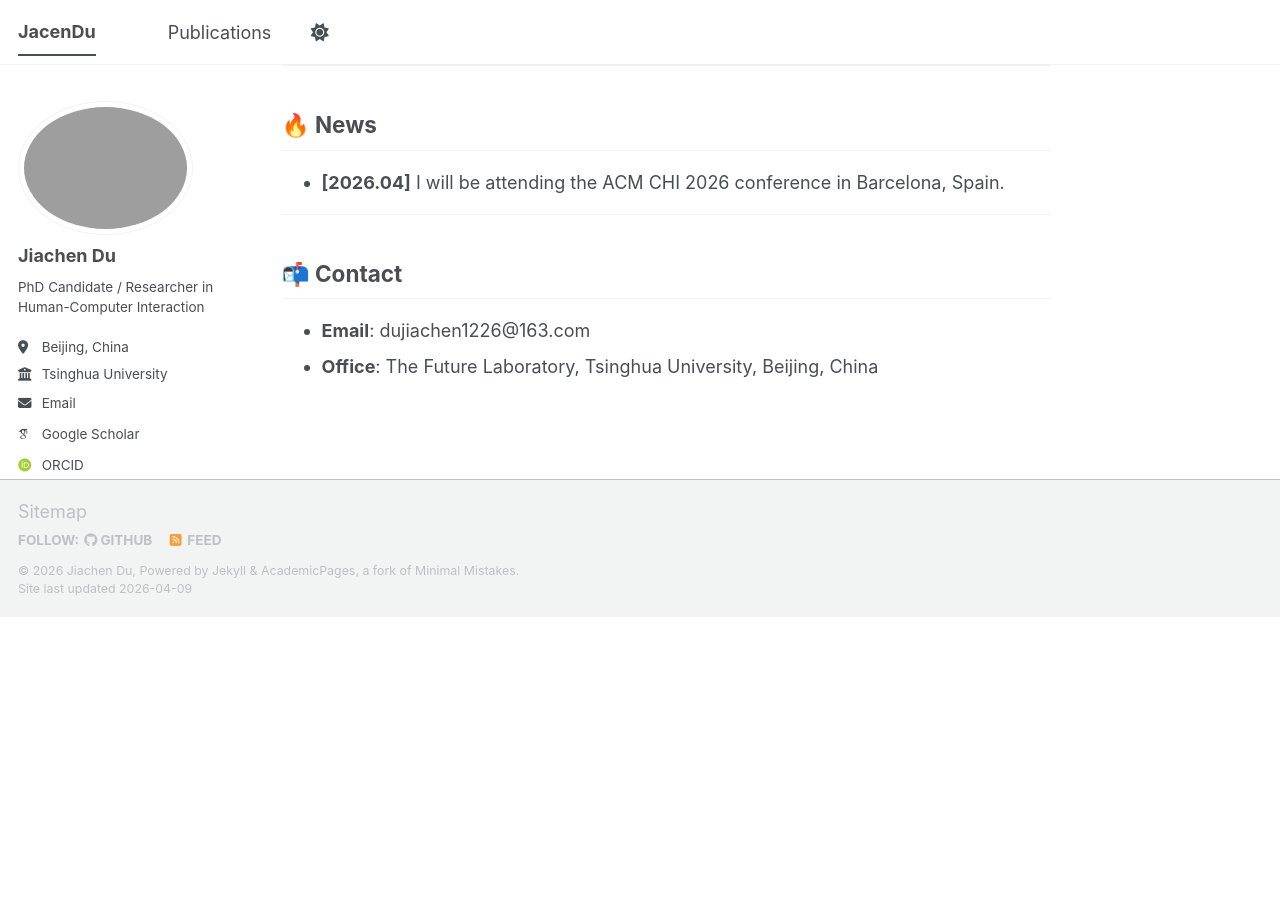
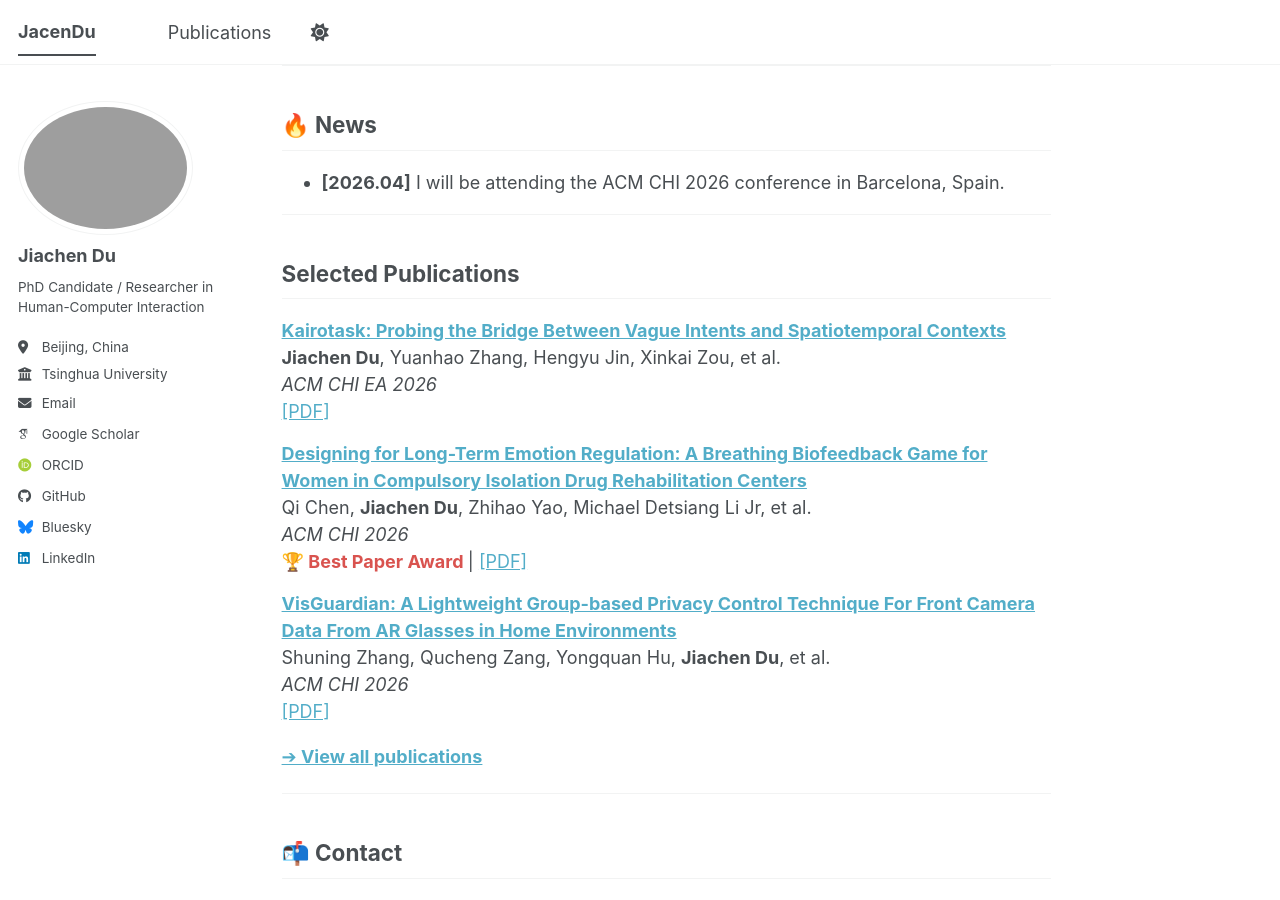
Before and after one commit to JacenDu/JacenDu.github.io, a Jekyll site: the page built from _pages/about.md, in a window 1280 px wide and 900 px high, scrolled down 589 px. Built offline with Jekyll 4.4.1, drawn with Linux system fonts in a browser that asks for light colours; some web fonts are replaced; a script bundle is joined from its source files by our own code; library files that are not in the unit come from our copies; before the commit the page ends 1206 px from its top, so only the background shows below that.

Commit message:
Update about.md

```diff
--- a/_pages/about.md
+++ b/_pages/about.md
@@ -23,6 +23,37 @@ My research lies at the intersection of human-centered AI and data science. I am
 
 ---
 
+## Selected Publications
+
+<ul style="list-style-type: none; padding-left: 0;">
+
+  <li style="margin-bottom: 15px;">
+    <b><a href="/publication/2026-04-13-chi-ea-kairotask">Kairotask: Probing the Bridge Between Vague Intents and Spatiotemporal Contexts</a></b><br>
+    <b>Jiachen Du</b>, Yuanhao Zhang, Hengyu Jin, Xinkai Zou, et al.<br>
+    <i>ACM CHI EA 2026</i> <br>
+    <a href="https://doi.org/10.1145/3772363.3798333">[PDF]</a>
+  </li>
+
+  <li style="margin-bottom: 15px;">
+    <b><a href="/publication/2026-04-13-chi-breathing-game">Designing for Long-Term Emotion Regulation: A Breathing Biofeedback Game for Women in Compulsory Isolation Drug Rehabilitation Centers</a></b><br>
+    Qi Chen, <b>Jiachen Du</b>, Zhihao Yao, Michael Detsiang Li Jr, et al.<br>
+    <i>ACM CHI 2026</i> <br>
+    <span style="color: #d9534f; font-weight: bold;">🏆 Best Paper Award </span> | <a href="https://doi.org/10.1145/3772318.3790574">[PDF]</a>
+  </li>
+
+  <li style="margin-bottom: 15px;">
+    <b><a href="/publication/2026-04-13-chi-privacy">VisGuardian: A Lightweight Group-based Privacy Control Technique For Front Camera Data From AR Glasses in Home Environments</a></b><br>
+    Shuning Zhang, Qucheng Zang, Yongquan Hu, <b>Jiachen Du</b>, et al.<br>
+    <i>ACM CHI 2026</i> <br>
+    <a href="https://doi.org/10.1145/3772318.3790288">[PDF]</a>
+  </li>
+
+</ul>
+
+[**➔ View all publications**](/publications/)
+
+---
+
 ## 📬 Contact
 * **Email**: dujiachen1226@163.com
 * **Office**: The Future Laboratory, Tsinghua University, Beijing, China
```
